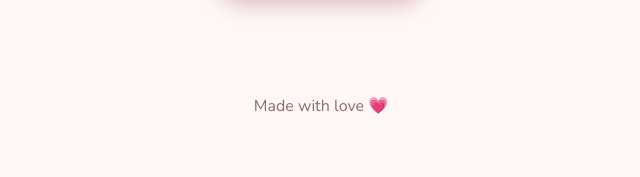
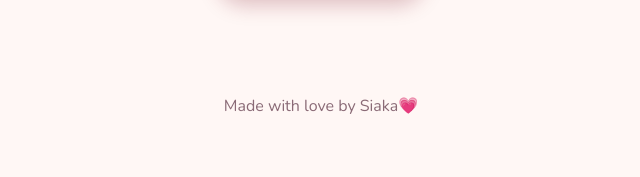
Before and after one commit to your-princess-siaka/my-paladin, a plain HTML site: page index.html in a window 1280 px wide. Shown: the part 4131-4308 px from the top of the page, 319-959 px from the left. Drawn offline with nearby package versions, Linux system fonts and the light colour scheme; a web font is replaced by a local one.

Commit message:
Added Siaka to footer

```diff
--- a/index.html
+++ b/index.html
@@ -238,7 +238,7 @@
       { title: "The Sweetest Taboo", artist: "Sade", file: "music/the-sweetest-taboo.mp3" }
     ],
 
-    footer: "Made with love 💗"
+    footer: "Made with love by Siaka💗"
   };
 </script>
 <!-- ============ END EDIT ============ -->
```
